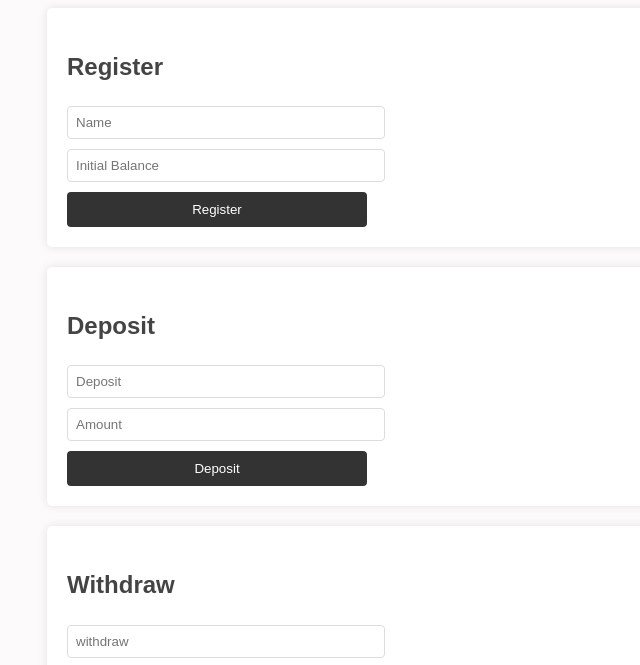
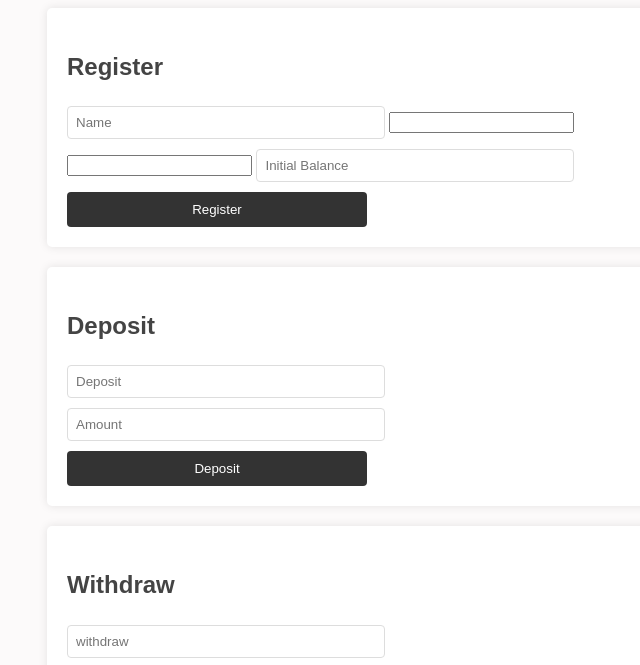
Before and after one commit to Bryanweb3/bryanfibank, a plain HTML site: page index.html in a window 1280 px wide. Shown: the part 106-771 px from the top of the page, without its empty margins (273-913 px from the left). Drawn offline with Linux system fonts and the light colour scheme.

Commit message:
Update index.html

```diff
--- a/index.html
+++ b/index.html
@@ -3,7 +3,7 @@
 <head>
     <meta charset="UTF-8">
     <meta name="viewport" content="width=device-width, initial-scale=1.0">
-    <title>Simple Banking System</title>
+    <title>my bank</title>
     <link rel="stylesheet" href="style.css">
 </head>
 <body>
@@ -13,6 +13,9 @@
         <div class="section">
             <h2>Register</h2>
             <input type="text" id="registerName" placeholder="Name">
+            <input type="surname" id="registerName">
+            <input type="password" id="registerName" >
+
             <input type="number" id="registerBalance" placeholder="Initial Balance">
             <button onclick="registerUser()">Register</button>
         </div>
```
